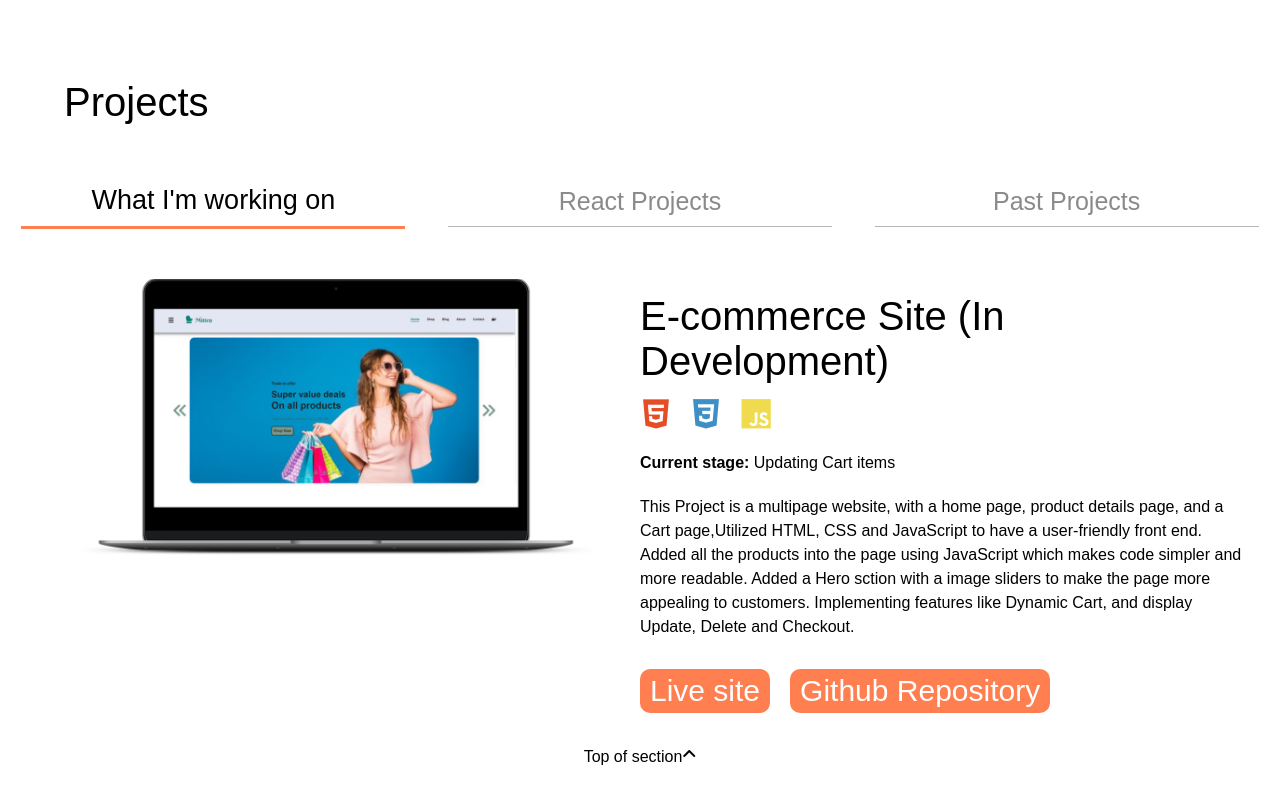
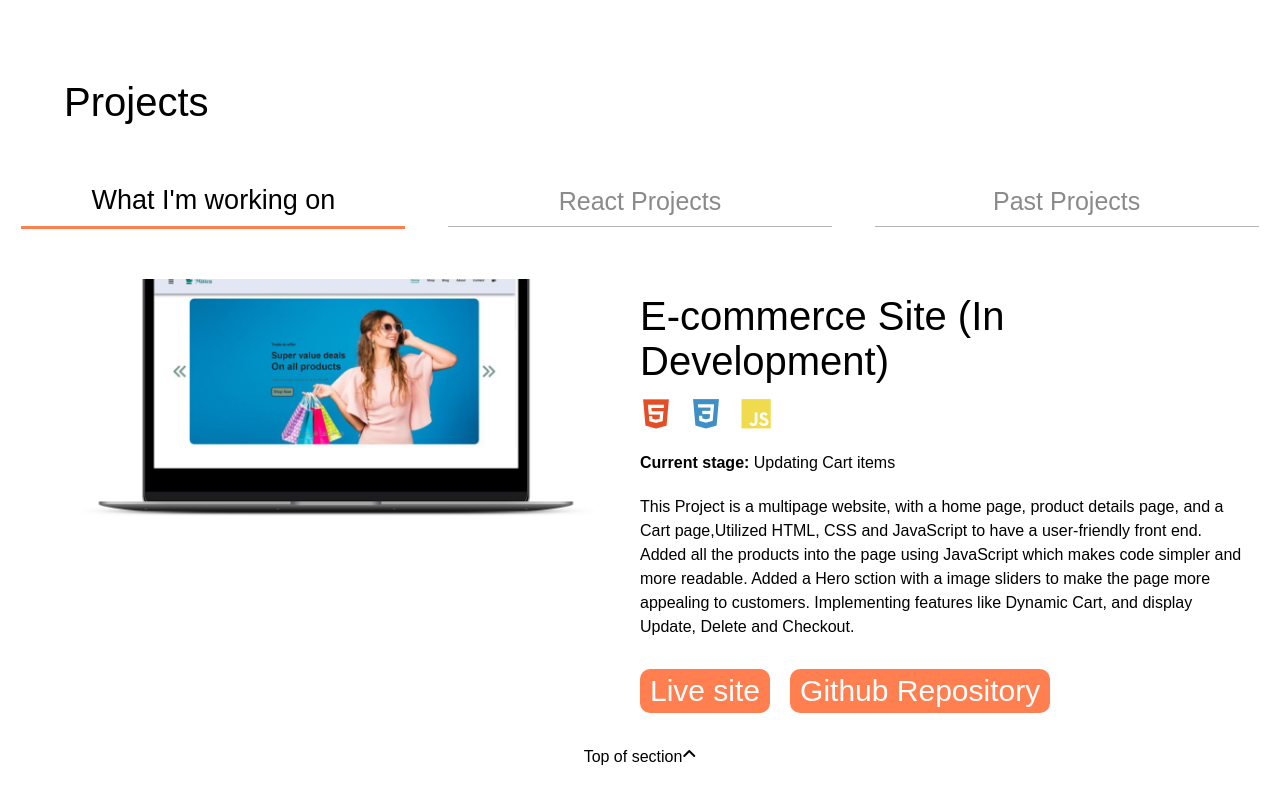
Before and after one commit to Veninagarapu/React-portfolio, a React (Create React App) app: page / in a window 1280 px wide. Shown: the part 2006-2806 px from the top of the page. Built offline with nearby package versions, Linux system fonts and the light colour scheme; a web font is replaced by a local one.

Commit message:
change in position of image

```diff
--- a/src/styles/main.scss
+++ b/src/styles/main.scss
@@ -370,7 +370,7 @@ h5 {
 }
 .project-preview-img{
   position: relative;
-  top: -100px;
+  top: -139px;
 }
 
 .right-side {
```
